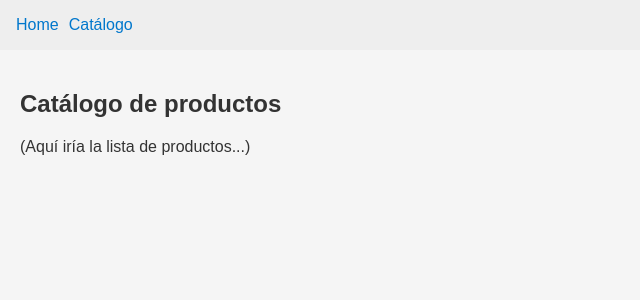
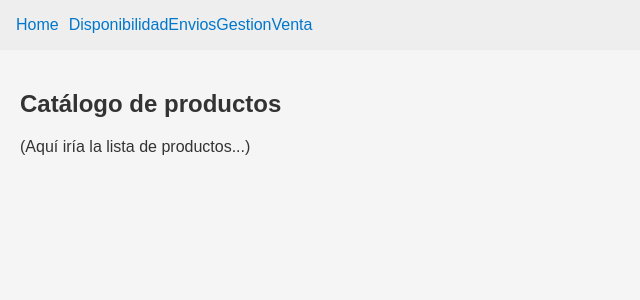
Before and after one commit to Celaya03/stardust-api, a React (Vite) app: page / in a window 1280 px wide. Shown: the top 300 px of the page, without its empty margins (0-640 px from the left). Built offline with nearby package versions, Linux system fonts and the light colour scheme.

Commit message:
Update Navbar.jsx

```diff
--- a/src/components/Navbar.jsx
+++ b/src/components/Navbar.jsx
@@ -4,7 +4,10 @@ export default function Navbar() {
   return (
     <nav style={{ padding: "1rem", backgroundColor: "#eee" }}>
       <Link to="/" style={{ marginRight: 10 }}>Home</Link>
-      <Link to="/catalogo">Catálogo</Link>
+      <Link to="/Disponibilidad">Disponibilidad</Link>
+      <Link to="/Envios">Envios</Link>
+      <Link to="/Gestion">Gestion</Link>
+      <Link to="/Venta">Venta</Link>
     </nav>
   );
 }
```
